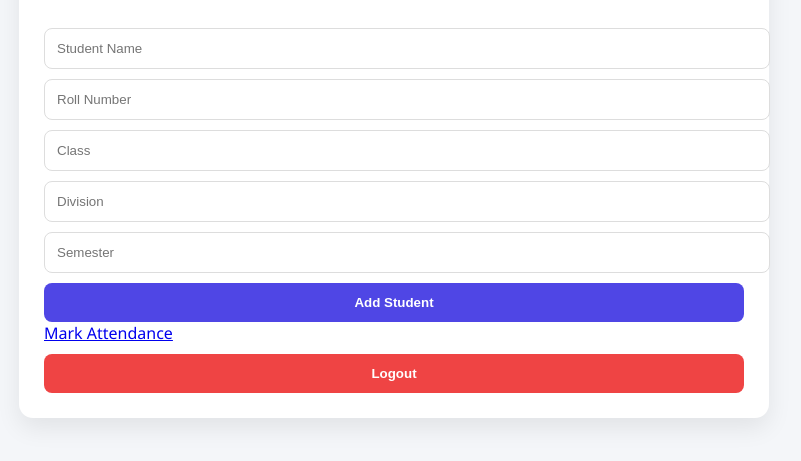
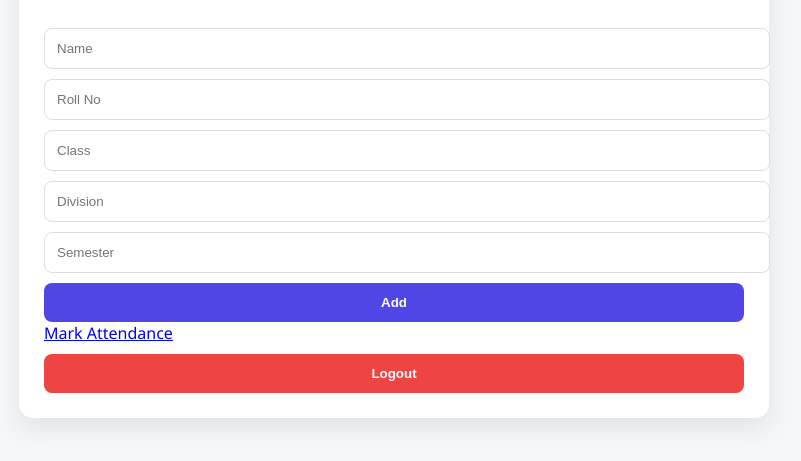
Before and after one commit to GouthamJosh/attendance-app, a website: page public/index.html in a window 1280 px wide. Shown: the part 239-700 px from the top of the page, without its empty margins (246-1047 px from the left). Drawn offline with Linux system fonts and the light colour scheme; sample sign-in values are in the browser's storage.

Commit message:
Update index.html

```diff
--- a/public/index.html
+++ b/public/index.html
@@ -1,7 +1,7 @@
 <!DOCTYPE html>
 <html>
 <head>
-  <title>Add Students</title>
+  <title>Add Student</title>
   <link rel="stylesheet" href="style.css">
 </head>
 <body>
@@ -9,14 +9,13 @@
 <div class="card">
   <h2>Add Student</h2>
 
-  <input id="name" placeholder="Student Name">
-  <input id="rollNo" placeholder="Roll Number">
+  <input id="name" placeholder="Name">
+  <input id="rollNo" placeholder="Roll No">
   <input id="className" placeholder="Class">
   <input id="division" placeholder="Division">
   <input id="semester" placeholder="Semester">
 
-  <button onclick="addStudent()">Add Student</button>
-
+  <button onclick="addStudent()">Add</button>
   <a href="attendance.html">Mark Attendance</a>
   <button class="logout" onclick="logout()">Logout</button>
 </div>
```
